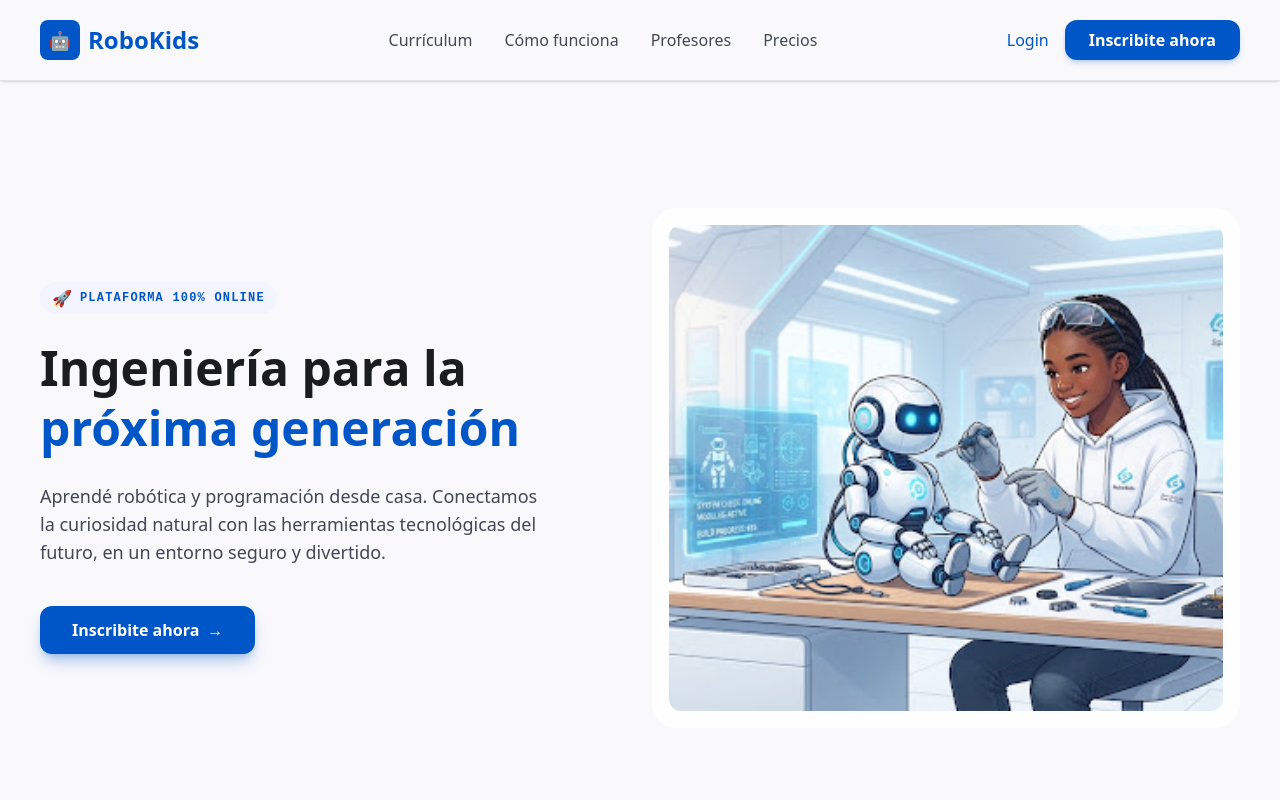
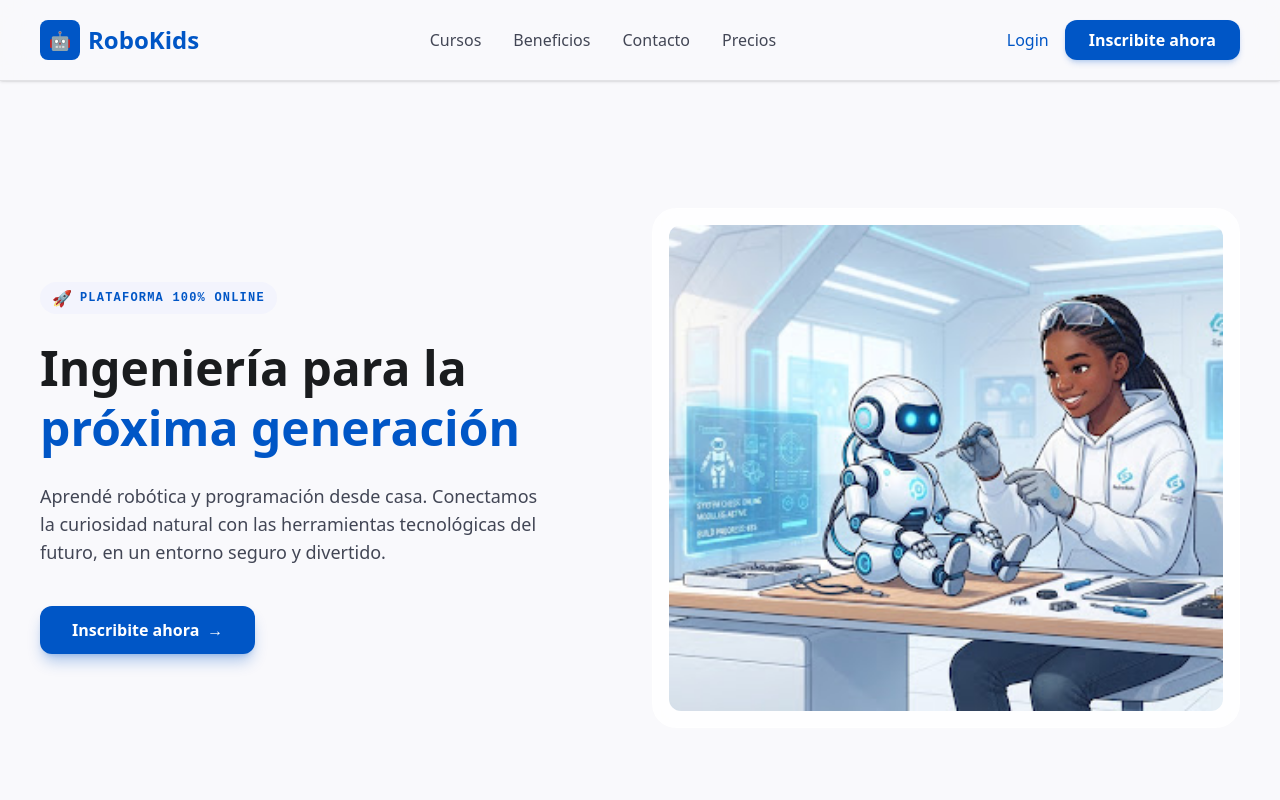
Before and after one commit to juanpi24/Sprint1-TP1-Landing, a React (Vite) app: page / in a window 1280 px wide. Shown: the top 800 px of the page. Built offline with nearby package versions, Linux system fonts and the light colour scheme.

Commit message:
modificacion de navlink menu

```diff
--- a/src/components/Benefits.jsx
+++ b/src/components/Benefits.jsx
@@ -4,7 +4,7 @@ import { benefits } from "../data/benefits";
 export default function Benefits() {
   return (
     <section
-      id="how-it-works"
+      id="beneficios"
       className="mx-auto max-w-(--spacing-container-max) px-margin-mobile py-16 md:px-margin-desktop"
     >
       <div className="mb-12 text-center">
--- a/src/components/ContactForm.jsx
+++ b/src/components/ContactForm.jsx
@@ -18,7 +18,7 @@ function handleSubmitClick(event) {
 export default function ContactForm() {
   return (
     <section
-      id="contact"
+      id="contacto"
       className="mx-auto max-w-(--spacing-container-max) px-margin-mobile py-24 md:px-margin-desktop"
     >
       <div className="rounded-xl border border-surface-variant bg-surface-container-low p-8 md:p-12 dark:border-white/10 dark:bg-dark-surface-container-low">
--- a/src/components/Courses.jsx
+++ b/src/components/Courses.jsx
@@ -4,7 +4,7 @@ import { courses } from "../data/courses";
 export default function Courses() {
   return (
     <section
-      id="curriculum"
+      id="cursos"
       className="mx-auto max-w-(--spacing-container-max) px-margin-mobile py-24 md:px-margin-desktop"
     >
       <div className="mb-12">
--- a/src/components/Navbar.jsx
+++ b/src/components/Navbar.jsx
@@ -1,11 +1,5 @@
 // src/components/Navbar.jsx
-
-const NAV_LINKS = [
-  { id: "curriculum", label: "Currículum", href: "#curriculum" },
-  { id: "how-it-works", label: "Cómo funciona", href: "#how-it-works" },
-  { id: "teachers", label: "Profesores", href: "#teachers" },
-  { id: "pricing", label: "Precios", href: "#pricing" },
-];
+import { NAV_LINKS } from "../data/navLinks";
 
 export default function Navbar() {
   return (
--- /dev/null
+++ b/src/data/navLinks.js
@@ -0,0 +1,7 @@
+
+export const NAV_LINKS = [
+  { id: "cursos", label: "Cursos", href: "#cursos" },
+  { id: "beneficios", label: "Beneficios", href: "#beneficios" },
+  { id: "contacto", label: "Contacto", href: "#contacto" },
+  { id: "pricing", label: "Precios", href: "#pricing" },
+];
```
